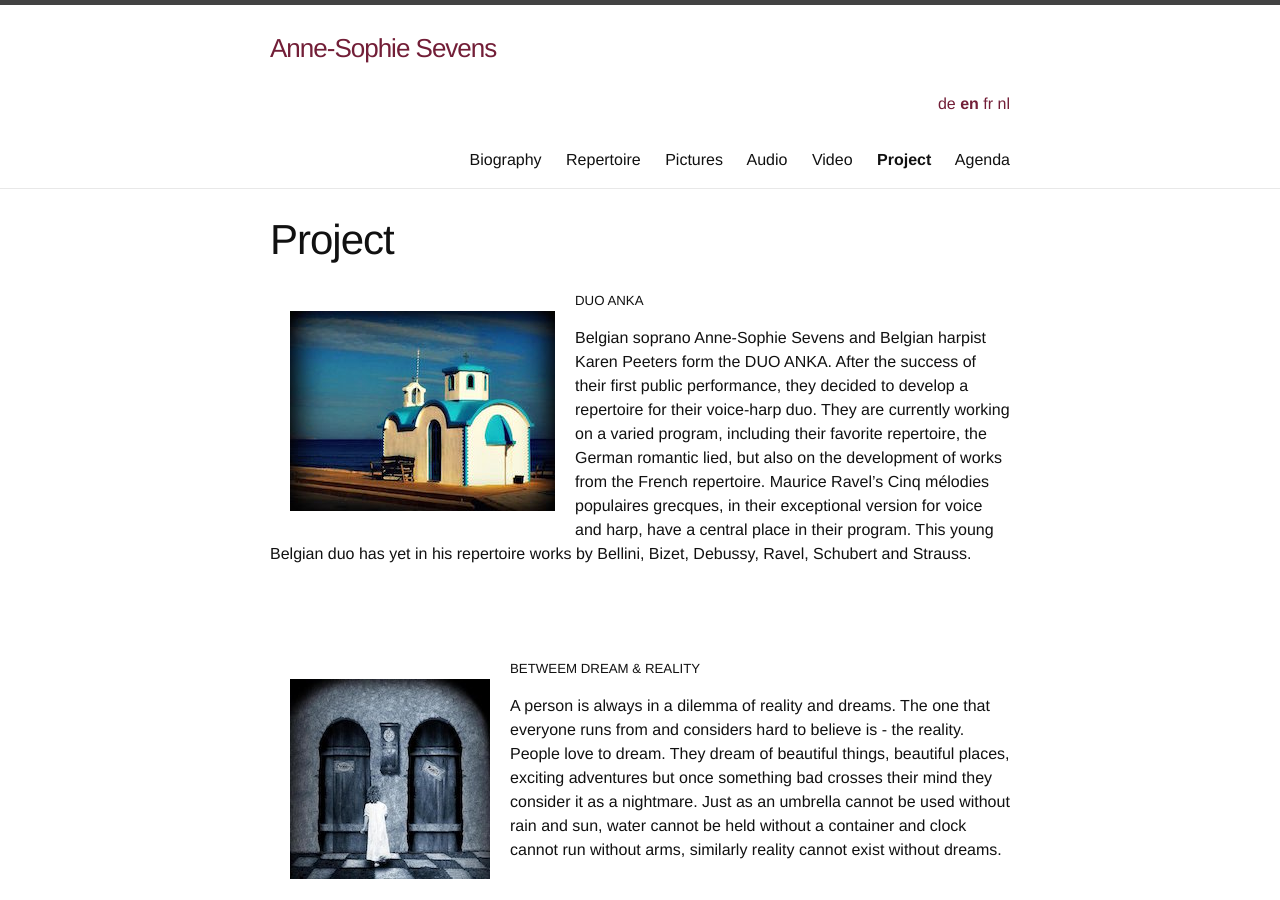
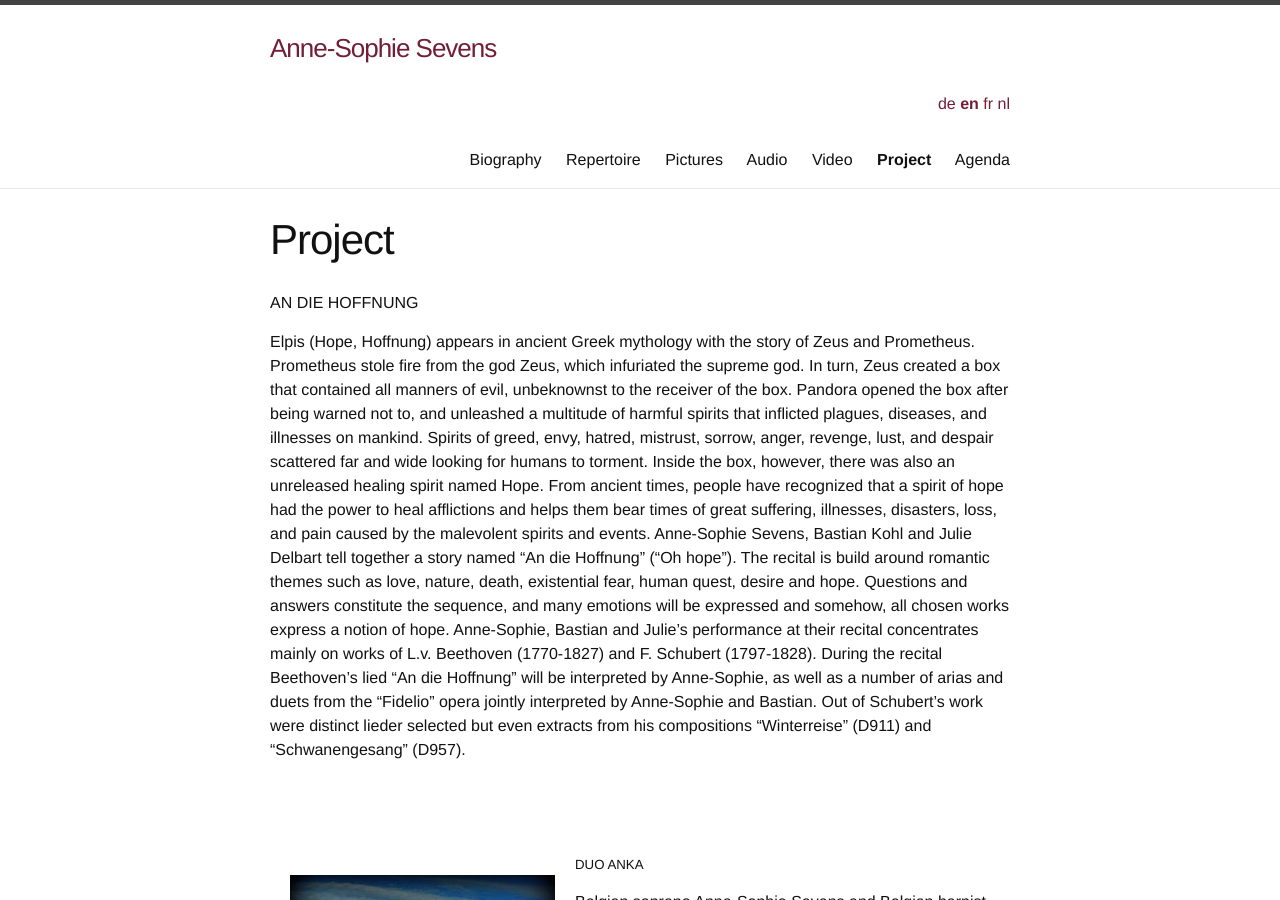
Before and after one commit to annesophie-sevens/annesophie-sevens.github.io, a Jekyll site: the page built from project-en.md, in a window 1280 px wide and 900 px high. Built offline with Jekyll 4.4.1, drawn with Linux system fonts in a browser that asks for light colours; nearby versions of some CDN libraries.

Commit message:
Update project-en.md

```diff
--- a/project-en.md
+++ b/project-en.md
@@ -6,6 +6,15 @@ lang: en
 ref: project
 
 ---
+AN DIE HOFFNUNG
+
+Elpis (Hope, Hoffnung) appears in ancient Greek mythology with the story of Zeus and Prometheus. Prometheus stole fire from the god Zeus, which infuriated the supreme god. In turn, Zeus created a box that contained all manners of evil, unbeknownst to the receiver of the box. Pandora opened the box after being warned not to, and unleashed a multitude of harmful spirits that inflicted plagues, diseases, and illnesses on mankind. Spirits of greed, envy, hatred, mistrust, sorrow, anger, revenge, lust, and despair scattered far and wide looking for humans to torment. Inside the box, however, there was also an unreleased healing spirit named Hope. From ancient times, people have recognized that a spirit of hope had the power to heal afflictions and helps them bear times of great suffering, illnesses, disasters, loss, and pain caused by the malevolent spirits and events.
+Anne-Sophie Sevens, Bastian Kohl and Julie Delbart tell together a story named “An die Hoffnung” (“Oh hope”). The recital is build around romantic themes such as love, nature, death, existential fear, human quest, desire and hope. Questions and answers constitute the sequence, and many emotions will be expressed and somehow, all chosen works express a notion of hope. Anne-Sophie, Bastian and Julie’s performance at their recital concentrates mainly on works of L.v. Beethoven (1770-1827) and F. Schubert (1797-1828). During the recital Beethoven’s lied “An die Hoffnung” will be interpreted by Anne-Sophie, as well as a number of arias and duets from the “Fidelio” opera jointly interpreted by Anne-Sophie and Bastian. Out of Schubert’s work were distinct lieder selected but even extracts from his compositions “Winterreise” (D911) and “Schwanengesang” (D957).
+
+&nbsp;
+
+&nbsp;
+
 <img style="float: left; padding: 20px" src="/assets/eglise.jpg">
 
 ##### DUO ANKA
```
